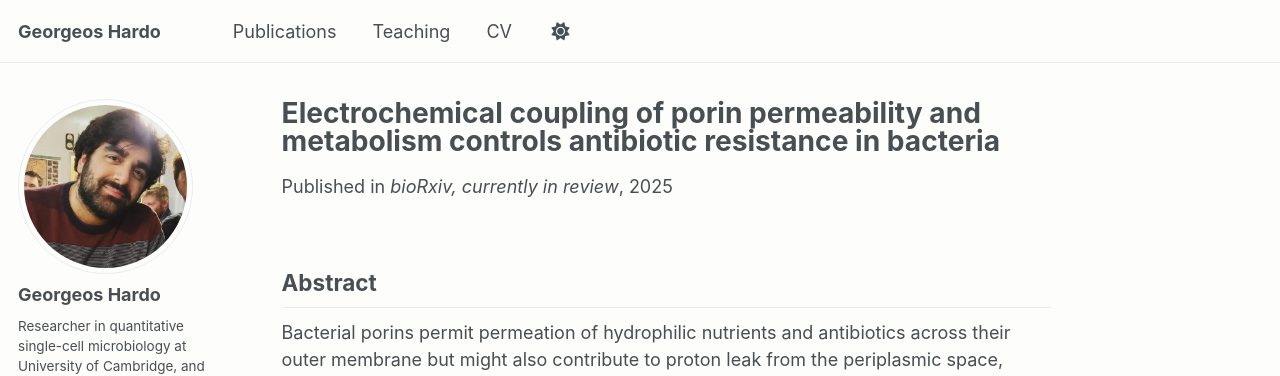
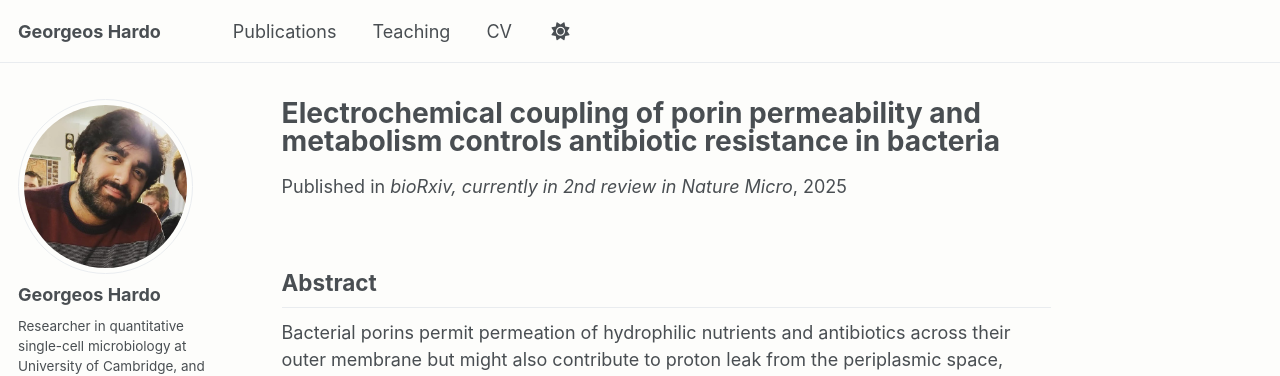
Before and after one commit to georgeoshardo/georgeoshardo.github.io, a Jekyll site: the page built from _publications/2025-05-15-electriochemical-coupling-porin-permeability.md, in a window 1280 px wide and 1277 px high. Shown: the top 376 px of the window. Built offline with Jekyll 4.4.1, drawn with Linux system fonts in a browser that asks for light colours; some web fonts are replaced.

Commit message:
modified:   _publications/2025-05-15-electriochemical-coupling-porin-permeability.md

```diff
--- a/_publications/2025-05-15-electriochemical-coupling-porin-permeability.md
+++ b/_publications/2025-05-15-electriochemical-coupling-porin-permeability.md
@@ -5,7 +5,7 @@ category: manuscripts
 permalink: /publication/2025-05-15-electriochemical-coupling-porin-permeability
 excerpt: 'Studing ionic control of porin permeability in bacteria at the single-cell level.'
 date: 2025-05-15
-venue: 'bioRxiv, currently in review'
+venue: 'bioRxiv, currently in 2nd review in Nature Micro'
 #slidesurl: 'http://academicpages.github.io/files/slides1.pdf'
 #paperurl: 'http://georgeoshardo.github.io/files/papers/hardo_quantitative_microbio_artefacts.pdf'
 #bibtexurl: 'http://georgeoshardo.github.io/files/bibtex/hardo_quantitative_microbio_artefacts.bib'
```
